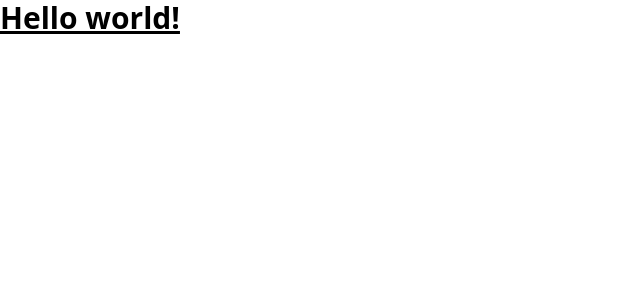
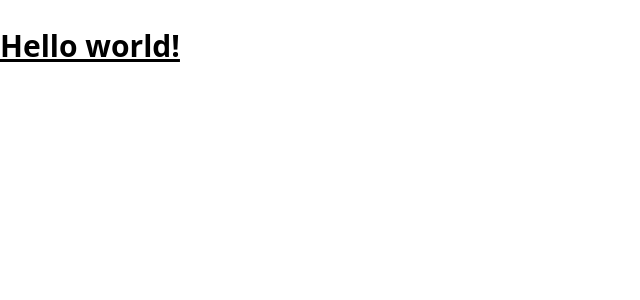
Before and after one commit to YORIMICHI-Dev/Blog, a Next.js app: page / in a window 1280 px wide. Shown: the top 300 px of the page, without its empty margins (0-640 px from the left). Built offline with nearby package versions, Linux system fonts and the light colour scheme.

Commit message:
feat: :art: Layout component is added

```diff
--- /dev/null
+++ b/src/components/Layout.tsx
@@ -0,0 +1,25 @@
+import Head from "next/head";
+
+interface LayoutProps {
+    title: string | undefined
+    keywords: string | undefined
+    description: string | undefined
+    children: React.ReactNode
+}
+
+function Layout({ title = 'Welcome to blog', keywords = "development, coding, programing", description = "My blog is now developped", children }: LayoutProps) {
+    return (
+        <div>
+            <Head>
+                <title>{title}</title>
+                <meta name="keywords" content={keywords} />
+                <meta name="description" content={description} />
+                <link rel="icon" href="/favicon.ico" />
+            </Head>
+
+            <main className="container mx-auto my-7">{children}</main>
+        </div>
+    );
+}
+
+export default Layout;
--- a/src/pages/index.tsx
+++ b/src/pages/index.tsx
@@ -1,9 +1,12 @@
-
+import Layout from "@/components/Layout"
 
 export default function Home() {
   return (
-    <h1 className="text-3xl font-bold underline">
-      Hello world!
-    </h1>
+    <Layout>
+      <h1 className="text-3xl font-bold underline">
+        Hello world!
+      </h1>
+    </Layout>
+
   )
 }
```
